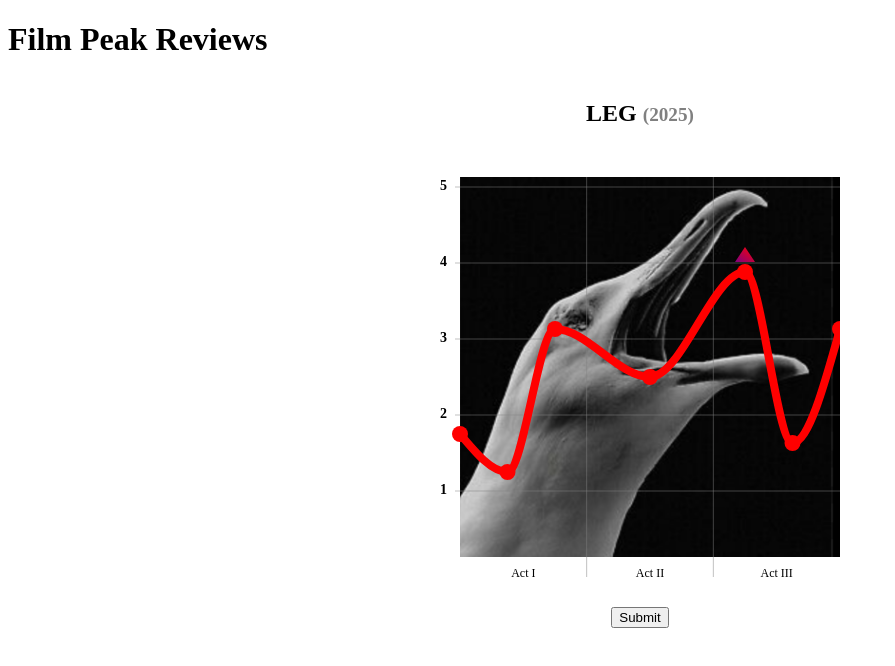
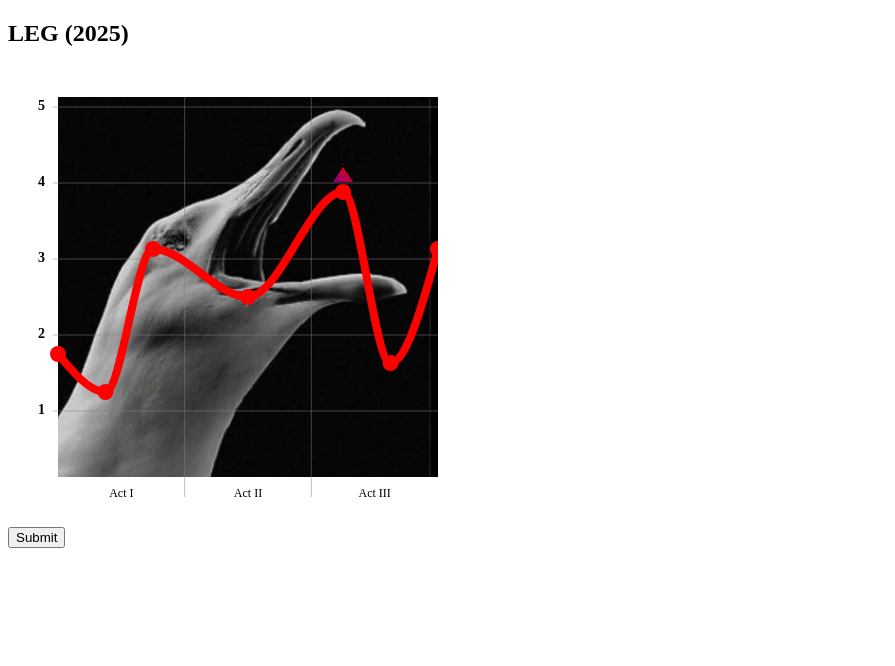
Before and after one commit to kiranaatkar/FilmReviewApp, a React (Create React App) app in the folder film-review/: page /movie/1 in a window 1280 px wide. Shown: the top 666 px of the page, without its empty margins (0-895 px from the left). Built offline with nearby package versions, Linux system fonts and the light colour scheme; the HTML template or start-up script is replaced by a standard one.

Commit message:
added routes

```diff
--- a/film-review/package.json
+++ b/film-review/package.json
@@ -15,6 +15,7 @@
     "d3": "^7.9.0",
     "react": "^19.0.0",
     "react-dom": "^19.0.0",
+    "react-router-dom": "^7.2.0",
     "react-scripts": "5.0.1",
     "typescript": "^4.9.5",
     "web-vitals": "^2.1.4"
--- a/film-review/src/App.tsx
+++ b/film-review/src/App.tsx
@@ -1,14 +1,16 @@
-import React, { useState } from "react";
-import MovieCard from "./components/MovieCard";
+import React from "react";
+import { BrowserRouter as Router, Routes, Route } from "react-router-dom";
+import Home from "./pages/Home";
+import MoviePage from "./pages/MoviePage";
 
 const App: React.FC = () => {
-  const movie = { id: 1, title: "LEG", year: 2025, posterUrl: "/assets/lighthouse.png"};
-
   return (
-    <div>
-      <h1>Film Peak Reviews</h1>
-      <MovieCard key={movie.id} movie={movie} />
-    </div>
+    <Router>
+      <Routes>
+        <Route path="/" element={<Home />} />
+        <Route path="/movie/:movieName" element={<MoviePage />} />
+      </Routes>
+    </Router>
   );
 };
 
--- /dev/null
+++ b/film-review/src/pages/Home.tsx
@@ -0,0 +1,24 @@
+import React from "react";
+import { Link } from "react-router-dom";
+
+const movies = [
+  { id: 1, title: "LEG", year: 2025, posterUrl: "/assets/lighthouse.png" },
+  { id: 2, title: "Matrix", year: 1999, posterUrl: "/assets/matrix.png" },
+];
+
+const Home: React.FC = () => {
+  return (
+    <div>
+      <h1>Film Peak Reviews</h1>
+      <ul>
+        {movies.map((movie) => (
+          <li key={movie.id}>
+            <Link to={`/movie/${encodeURIComponent(movie.title)}`}>{movie.title} ({movie.year})</Link>
+          </li>
+        ))}
+      </ul>
+    </div>
+  );
+};
+
+export default Home;
--- /dev/null
+++ b/film-review/src/pages/MoviePage.tsx
@@ -0,0 +1,60 @@
+import React, { useEffect, useState }  from "react";
+import { useParams } from "react-router-dom";
+import { Point, GraphConfig } from "../types/GraphTypes"
+import { Movie } from "../types/MovieTypes";
+import Graph from "../components/Graph";
+
+const GRAPH_CONFIG: GraphConfig = {
+  svgBoxWidth: 400,
+  svgBoxHeight: 400,
+  graphPadding: 20,
+  pointPadding: 30,
+  verticalGridPadding: 10,
+  graphWidth: 400 - 20, // width - padding
+  graphHeight: 400 - 20, // width - padding
+  horizontalGridLines: 5,
+  verticalGridLines: 2
+}
+
+const MoviePage: React.FC = () => {
+  const { movieName } = useParams<{ movieName: string }>();
+  const [data, setData] = useState<Point[]>([]);
+  const [movie, setMovie] = useState<Movie>();
+
+    useEffect(() => {
+        console.log(movieName)
+        // await fetch rating or default
+        setMovie({ id: 1, title: "LEG", year: 2025, posterUrl: "/assets/lighthouse.png" })
+        setData([
+            { x: GRAPH_CONFIG.graphPadding, y: 257 },
+            { x: GRAPH_CONFIG.graphPadding + GRAPH_CONFIG.graphWidth / 8, y: 295 },
+            { x: GRAPH_CONFIG.graphPadding + GRAPH_CONFIG.graphWidth / 4, y: 152 },
+            { x: GRAPH_CONFIG.graphPadding + GRAPH_CONFIG.graphWidth / 2, y: 200 },
+            { x: GRAPH_CONFIG.graphPadding + GRAPH_CONFIG.graphWidth - (GRAPH_CONFIG.graphWidth / 4), y: 95 },
+            { x: GRAPH_CONFIG.graphPadding + GRAPH_CONFIG.graphWidth - (GRAPH_CONFIG.graphWidth / 8), y: 266 },
+            { x: GRAPH_CONFIG.graphPadding + GRAPH_CONFIG.graphWidth, y: 152 },
+          ])
+    }, []);
+
+    const OnSubmit = () => {
+      console.log(data)
+    }
+
+
+    return (
+        <div className="movie-card">
+          {movie && (
+            <>
+                <h2>
+                <span className="movie-title">{movie.title}</span>{" "}
+                <span className="movie-year">({movie.year})</span>
+                </h2>
+                <Graph posterUrl={movie.posterUrl} data={data} config={GRAPH_CONFIG} />
+                <button onClick={OnSubmit}>Submit</button>
+            </>
+            )}
+        </div>
+      );
+};
+
+export default MoviePage;
--- /dev/null
+++ b/film-review/src/types/MovieTypes.ts
@@ -0,0 +1,6 @@
+export type Movie  = {
+    id: number;
+    title: string;
+    year: number;
+    posterUrl: string;
+  };
```
Also changed, not shown: film-review/src/components/MovieCard.tsx (+2 -6 lines).
